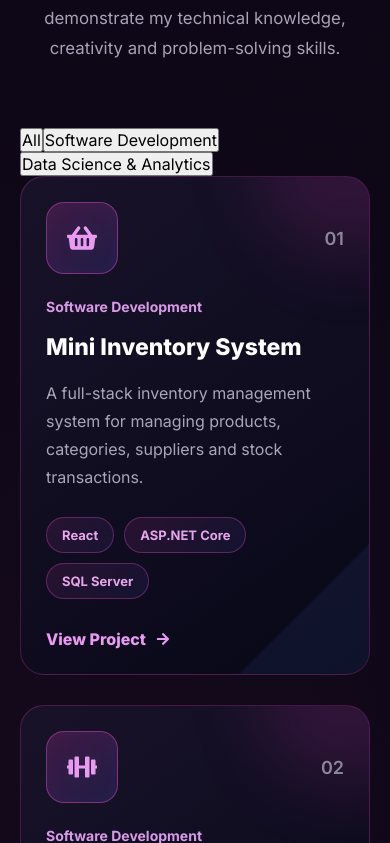
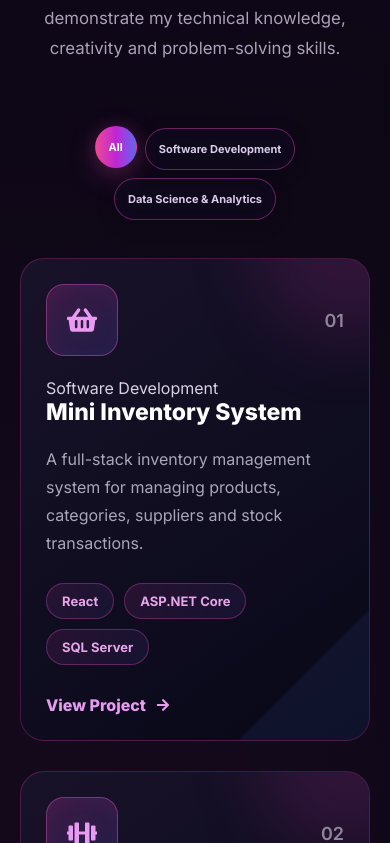
Before and after one commit to thashmiemaya-coder/thashmi-portfolio, a React (Vite) app: page / in a window 390 px wide. Shown: the part 6121-6964 px from the top of the page. Built offline with nearby package versions, Linux system fonts and the light colour scheme.

Commit message:
Refactor project category styles for improved layout, responsiveness, and visual consistency

```diff
--- a/src/styles/projects.css
+++ b/src/styles/projects.css
@@ -77,23 +77,7 @@
   line-height: 1.8;
 }
 
-.project-category {
-  position: relative;
-  z-index: 2;
 
-  display: inline-block;
-
-  margin-bottom: 16px;
-
-  color: #d89be7;
-
-  font-size: 14px;
-  font-weight: 700;
-
-  line-height: 1.3;
-
-  text-align: right;
-}
 
 
 /* ================================
@@ -362,26 +346,154 @@
 }
 
 
-/* ================================
-   CATEGORY
-================================ */
+/* =========================================
+   PROJECT CATEGORY FILTERS
+========================================= */
 
-.project-category {
+.project-filters {
   position: relative;
-  z-index: 2;
+  z-index: 10;
 
-  display: inline-block;
+  display: flex;
+  justify-content: center;
+  align-items: center;
 
-  margin-bottom: 16px;
+  gap: 14px;
 
-  color: #d89be7;
+  width: 100%;
+  margin: 0 auto 50px;
 
+  flex-wrap: wrap;
+}
+
+/* Filter Buttons */
+
+.project-filters button {
+  position: relative;
+
+  display: inline-flex;
+  align-items: center;
+  justify-content: center;
+
+  min-width: 100px;
+  height: 46px;
+
+  padding: 0 22px;
+
+  border: 1px solid rgba(210, 70, 180, 0.45);
+  border-radius: 50px;
+
+  background: rgba(15, 10, 30, 0.75);
+
+  color: #d8cce8;
+
+  font-family: inherit;
   font-size: 14px;
   font-weight: 700;
 
-  line-height: 1.3;
+  white-space: nowrap;
 
-  text-align: right;
+  cursor: pointer;
+
+  box-shadow:
+    inset 0 0 15px rgba(210, 70, 180, 0.03),
+    0 5px 20px rgba(0, 0, 0, 0.15);
+
+  transition:
+    all 0.3s ease;
+}
+
+/* Hover */
+
+.project-filters button:hover {
+  color: #ffffff;
+
+  border-color: rgba(232, 72, 180, 0.8);
+
+  background: rgba(45, 20, 60, 0.9);
+
+  transform: translateY(-3px);
+
+  box-shadow:
+    0 8px 25px rgba(210, 70, 180, 0.15);
+}
+
+/* Active Button */
+
+.project-filters button.active {
+  color: #ffffff;
+
+  border-color: transparent;
+
+  background:
+    linear-gradient(
+      90deg,
+      #ec4899 0%,
+      #c026d3 50%,
+      #6366f1 100%
+    );
+
+  box-shadow:
+    0 8px 28px rgba(210, 70, 180, 0.28),
+    0 0 20px rgba(236, 72, 153, 0.12);
+
+  transform: translateY(-2px);
+}
+
+/* Active button hover */
+
+.project-filters button.active:hover {
+  color: #ffffff;
+
+  transform: translateY(-4px);
+
+  box-shadow:
+    0 10px 32px rgba(210, 70, 180, 0.35),
+    0 0 25px rgba(99, 102, 241, 0.12);
+}
+
+
+/* =========================================
+   MOBILE
+========================================= */
+
+@media (max-width: 700px) {
+
+  .project-filters {
+    gap: 10px;
+
+    margin-bottom: 38px;
+
+    padding: 0 5px;
+  }
+
+  .project-filters button {
+    min-width: auto;
+
+    height: 42px;
+
+    padding: 0 16px;
+
+    font-size: 12px;
+  }
+}
+
+
+/* =========================================
+   SMALL MOBILE
+========================================= */
+
+@media (max-width: 480px) {
+
+  .project-filters {
+    gap: 8px;
+  }
+
+  .project-filters button {
+    padding: 0 13px;
+
+    font-size: 11px;
+  }
 }
 
 
```
